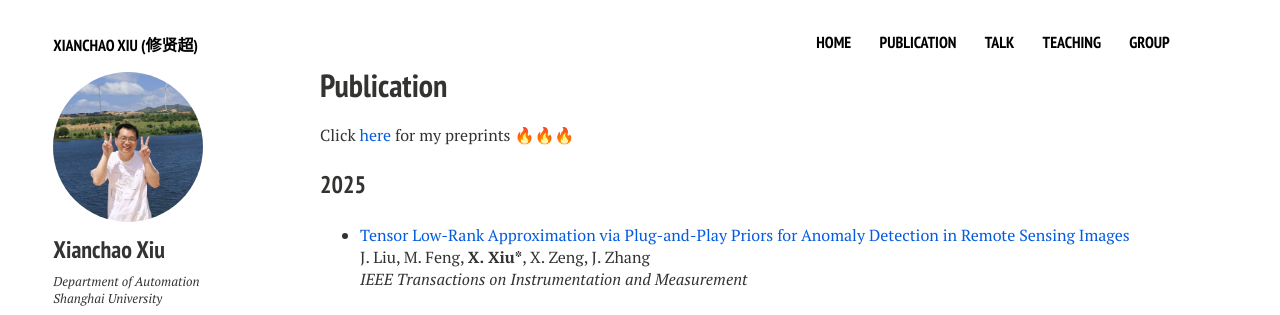
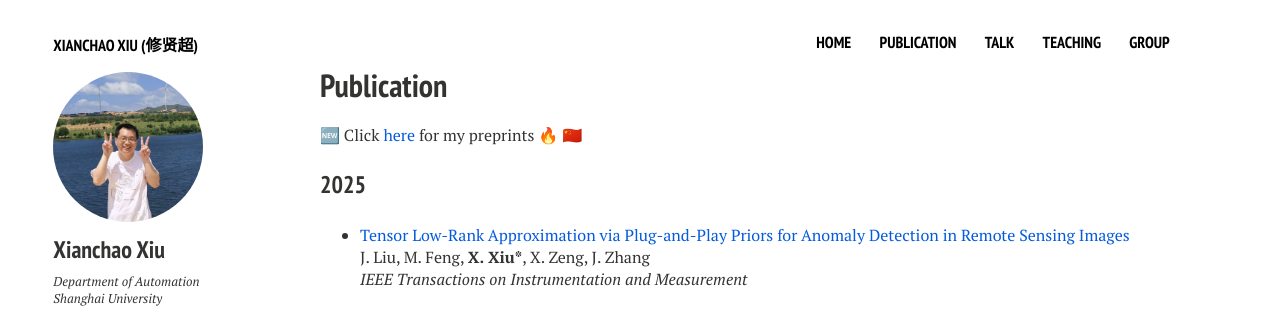
Before and after one commit to xianchaoxiu/xianchaoxiu.github.io, a Jekyll site: the page built from publication/index.md, in a window 1280 px wide. Shown: the top 315 px of the page. Built offline with Jekyll 4.4.1, drawn with Linux system fonts in a browser that asks for light colours; nearby versions of some CDN libraries.

Commit message:
Update index.md

```diff
--- a/publication/index.md
+++ b/publication/index.md
@@ -9,7 +9,7 @@ share: false
 ---
 
 
-Click <a href="https://arxiv.org/search/?query=xiu%2C+xianchao&searchtype=all&abstracts=show&order=-announced_date_first&size=50" class="textlink" target="_blank"> here </a> for my preprints 🔥🔥🔥
+🆕 Click <a href="https://arxiv.org/search/?query=xiu%2C+xianchao&searchtype=all&abstracts=show&order=-announced_date_first&size=50" class="textlink" target="_blank"> here </a> for my preprints 🔥 🇨🇳
 
 
 ### 2025
```
